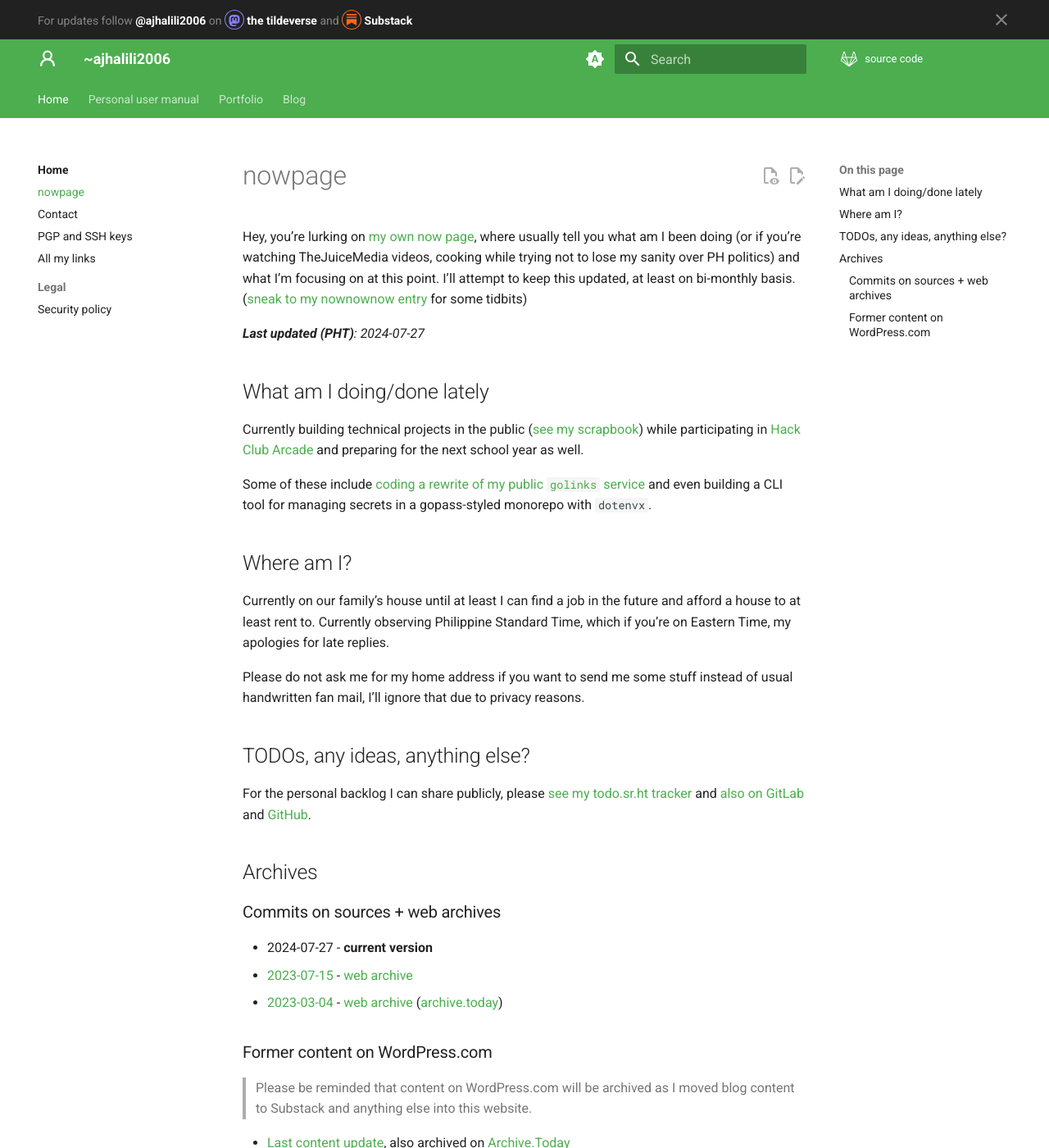
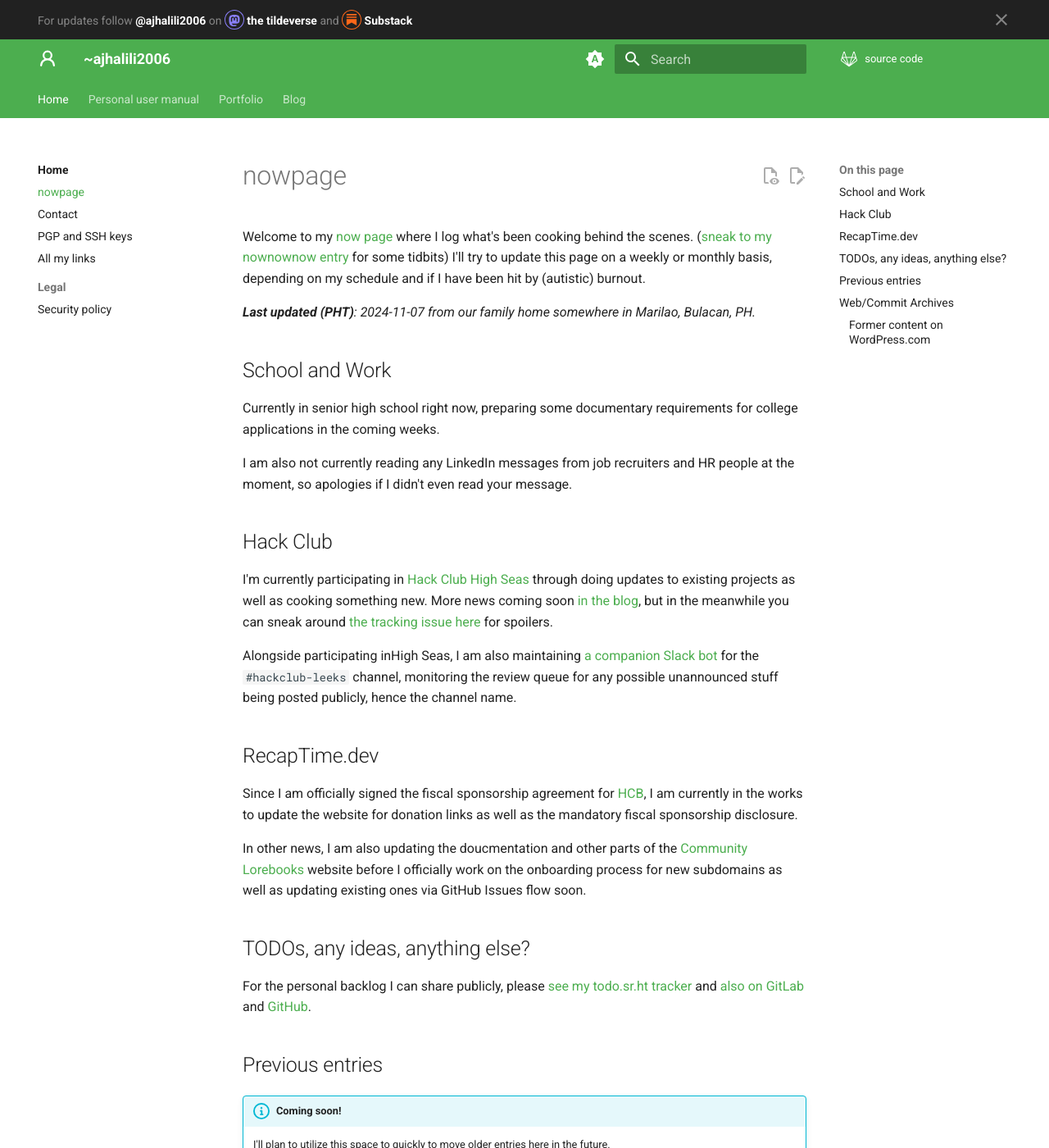
Before and after one commit to andreijiroh-dev/website, an MkDocs documentation site: the page built from markdown/now.md, in a window 1280 px wide and 1400 px high. Shown: the whole window at 82% size. Built offline with MkDocs 1.6.1 and Material for MkDocs 9.7.7, drawn with Linux system fonts in a browser that asks for light colours; a script that is not in the unit is left out; some of the changed text lies outside the part shown.

Commit message:
docs(website): update links and nowpage
Signed-off-by: Andrei Jiroh Halili <ajhalili2006@andreijiroh.xyz>

```diff
--- a/markdown/now.md
+++ b/markdown/now.md
@@ -3,46 +3,69 @@ title: Currently cooking now
 description: What ~ajhalili2006 been doing lately, sometimes behind the scenes.
 ---
 
-Hey, you’re lurking on [my own now page][nowpage-info], where usually tell you
-what am I been doing (or if you’re watching TheJuiceMedia videos, cooking
-while trying not to lose my sanity over PH politics) and what I’m focusing on at this point. I’ll attempt
-to keep this updated, at least on bi-monthly basis.
-([sneak to my nownownow entry](https://nownownow.com/p/Dxh0) for some tidbits)
+Welcome to my [now page][nowpage-info] where I log what's been cooking behind the scenes.
+([sneak to my nownownow entry](https://nownownow.com/p/Dxh0) for some tidbits) I'll try to
+update this page on a weekly or monthly basis, depending on my schedule and if I have been
+hit by (autistic) burnout.
 
 [nowpage-info]: https://nownownow.com/about
 
-_**Last updated (PHT)**: 2024-07-27_
+_**Last updated (PHT)**: 2024-11-07 from our family home somewhere in Marilao, Bulacan, PH._
 
-## What am I doing/done lately
+## School and Work
 
-Currently building technical projects in the public ([see my scrapbook](https://scrapbook.hackclub.com/ajhalili2006)) while participating in
-[Hack Club Arcade](https://hackclub.com/arcade) and preparing for the next school year as well.
+Currently in senior high school right now, preparing some documentary requirements for
+college applications in the coming weeks.
 
-Some of these include [coding a rewrite of my public `golinks` service](https://github.com/andreijiroh-dev/api-servers/tree/main/apps/golinks-v2)
-and even building a CLI tool for managing secrets in a gopass-styled monorepo with `dotenvx`.
+I am also not currently reading any LinkedIn messages from job recruiters and HR people at
+the moment, so apologies if I didn't even read your message.
 
-## Where am I?
+## Hack Club
 
-Currently on our family’s house until at least I can find a job in the future and afford a house to at least rent to.
-Currently observing Philippine Standard Time, which if you’re on Eastern Time, my apologies for late replies.
+I'm currently participating in [Hack Club High Seas] through doing updates to existing
+projects as well as cooking something new. More news coming soon [in the blog], but in the
+meanwhile you can sneak around [the tracking issue here] for spoilers.
 
-Please do not ask me for my home address if you want to send me some stuff instead of usual handwritten fan mail, I’ll ignore that due to privacy reasons.
+Alongside participating inHigh Seas, I am also maintaining [a companion Slack bot] for the
+`#hackclub-leeks` channel, monitoring the review queue for any possible unannounced stuff
+being posted publicly, hence the channel name.
+
+[Hack Club High Seas]: https://highseas.hackclub.com
+[in the blog]: https://blog.andreijiroh.dev
+[the tracking issue here]: https://github.com/andreijiroh-dev/personal-launchpad/issues
+[a companion Slack bot]: https://github.com/andreijiroh-dev/leeksbot
+
+## RecapTime.dev
+
+Since I am officially signed the fiscal sponsorship agreement for [HCB], I am currently
+in the works to update the website for donation links as well as the mandatory fiscal
+sponsorship disclosure.
+
+In other news, I am also updating the doucmentation and other parts of the [Community Lorebooks]
+website before I officially work on the onboarding process for new subdomains as well as updating
+existing ones via GitHub Issues flow soon.
+
+[HCB]: https://hackclub.com/fiscal-sponsorship
+[Community Lorebooks]: https://lorebooks.wiki
 
 ## TODOs, any ideas, anything else?
 
 For the personal backlog I can share publicly, please [see my todo.sr.ht tracker](https://todo.sr.ht/~ajhalili2006/ajhalili2006) and [also on GitLab](https://mau.dev/andreijiroh-dev/launchpad/issues) and [GitHub](https://github.com/andreijiroh-dev/personal-launchpad/issues).
 
-## Archives
+## Previous entries
 
-### Commits on sources + web archives
+!!! info "Coming soon!"
+    I'll plan to utilize this space to quickly to move older entries here in the future.
 
-* 2024-07-27 - **current version**
-* [2023-07-15](https://mau.dev/andreijiroh.dev/website/-/blob/2cb74ba9754509470469c03c898a9d3cc97eef80/markdown/now.md) - [web archive](https://web.archive.org/web/20230728021258/https://andreijiroh.eu.org/now/)
-* [2023-03-04](https://mau.dev/andreijiroh.dev/website/-/blob/c6693426cf44d99297c4b3409571b3482dfc463e/markdown/now.md) - [web archive](https://web.archive.org/web/20230320175751/https://andreijiroh.eu.org/now/) ([archive.today](https://archive.is/0xZ7V))
+## Web/Commit Archives
+
+* [2024-07-27](https://mau.dev/andreijiroh-dev/website/-/blob/ec1cdd817280f19e8225b55cf0820e810860803e/markdown/now.md) - [web archive](https://web.archive.org/web/20241110083528/https://andreijiroh.dev/now/)
+* [2023-07-15](https://mau.dev/andreijiroh-dev/website/-/blob/2cb74ba9754509470469c03c898a9d3cc97eef80/markdown/now.md) - [web archive](https://web.archive.org/web/20230728021258/https://andreijiroh.eu.org/now/)
+* [2023-03-04](https://mau.dev/andreijiroh-dev/website/-/blob/c6693426cf44d99297c4b3409571b3482dfc463e/markdown/now.md) - [web archive](https://web.archive.org/web/20230320175751/https://andreijiroh.eu.org/now/) ([archive.today](https://archive.is/0xZ7V))
 
 ### Former content on WordPress.com
 
 > Please be reminded that content on WordPress.com will be archived as I moved blog content to Substack and anything else into this website.
 
-* [Last content update](https://ajhalili2006.wordpress.com/now/), also archived on [Archive.Today]()
+* [Last content update](https://ajhalili2006.wordpress.com/now/), also archived on [Archive.Today](https://tbd.andreijiroh.dev)
 * [July 2022 update](https://web.archive.org/web/20221011021323/https://ajhalili2006.wordpress.com/now/) via Internet Archive Wayback Machine
```
Also changed, not shown: markdown/links.md (+8 -5 lines).
